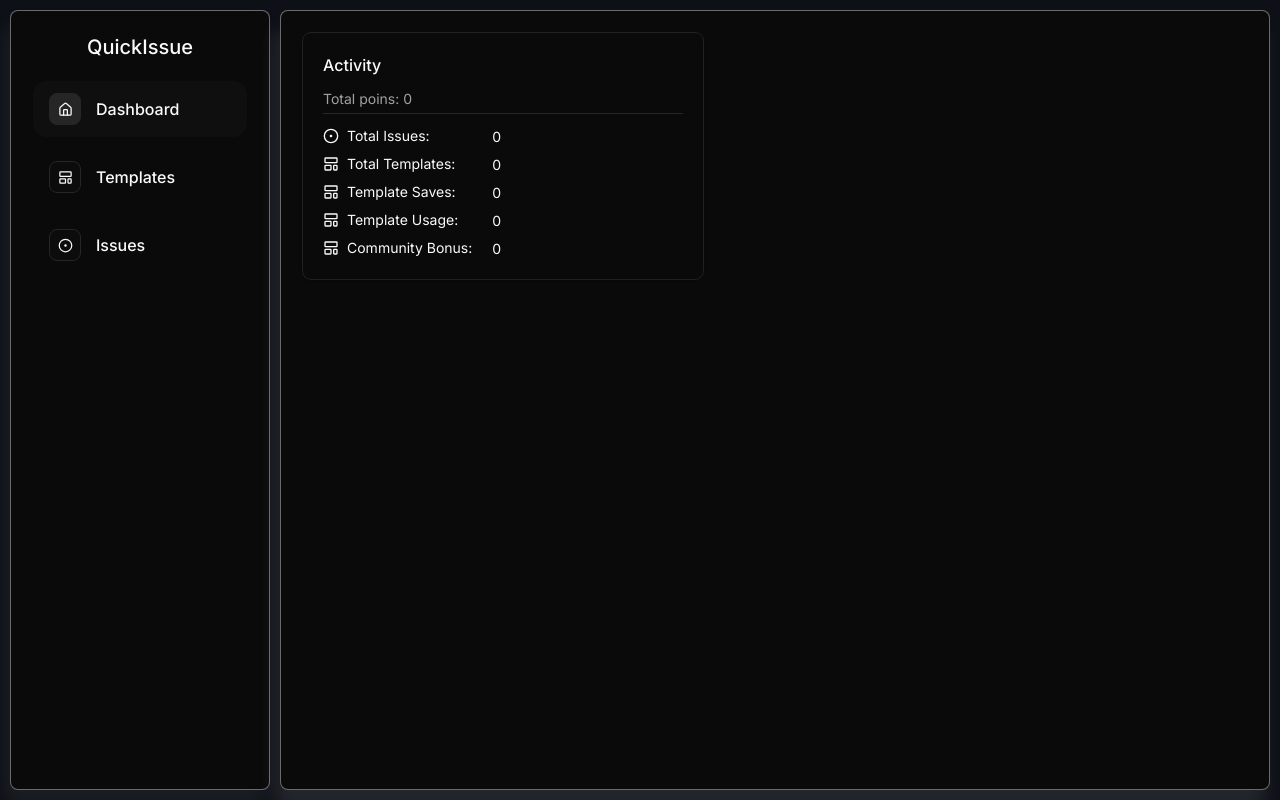
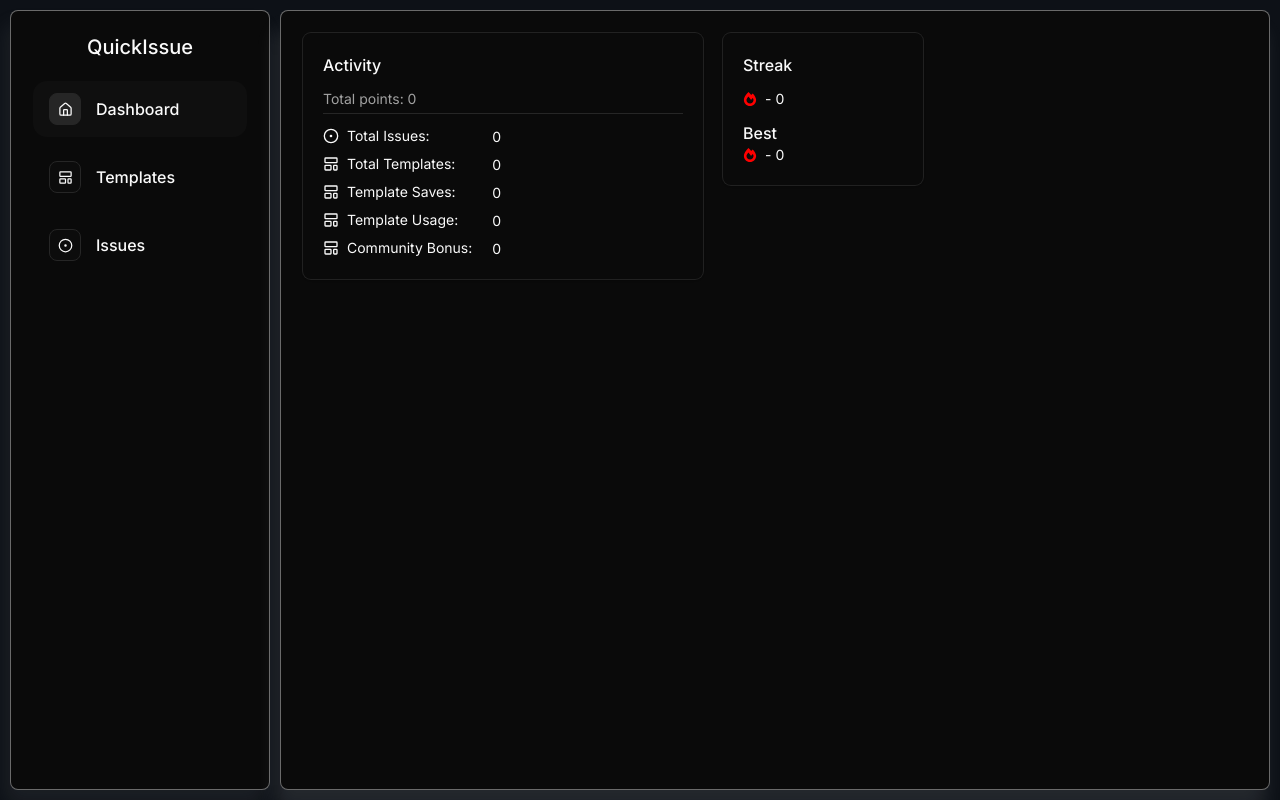
Before and after one commit to giamimino/QuickIssue, a Next.js app: page /dashboard in a window 1280 px wide. Built offline with nearby package versions, Linux system fonts and the light colour scheme.

Commit message:
feat(dashboard): add streak card

```diff
--- a/src/app/dashboard/page.tsx
+++ b/src/app/dashboard/page.tsx
@@ -6,16 +6,17 @@ import {
 } from "@/components/ui/card";
 import { CircleDot, LayoutTemplate } from "lucide-react";
 import React from "react";
+import { FaFireAlt } from "react-icons/fa";
 
 const DashboardHomePage = () => {
   return (
     <div>
-      <div className="w-full">
+      <div className="w-full flex gap-5">
         <Card className="rounded-md w-full max-w-100">
           <CardContent className="flex flex-col gap-3">
             <CardTitle>Activity</CardTitle>
             <CardDescription className="border-b border-border pb-1">
-              Total poins: 0
+              Total points: 0
             </CardDescription>
             <div className="flex gap-5">
               <div className="flex flex-col gap-2">
@@ -50,6 +51,24 @@ const DashboardHomePage = () => {
             </div>
           </CardContent>
         </Card>
+        <Card className="rounded-md w-full max-w-50 h-fit">
+          <CardContent className="flex flex-col gap-3">
+            <CardTitle>Streak</CardTitle>
+            <div>
+              <div className="flex items-center gap-2">
+                <FaFireAlt fill="#ff0000" />
+                <h1>- 0</h1>
+              </div>
+            </div>
+            <div>
+              <CardTitle>Best</CardTitle>
+              <div className="flex items-center gap-2">
+                <FaFireAlt fill="#ff0000" />
+                <h1>- 0</h1>
+              </div>
+            </div>
+          </CardContent>
+        </Card>
       </div>
     </div>
   );
```
